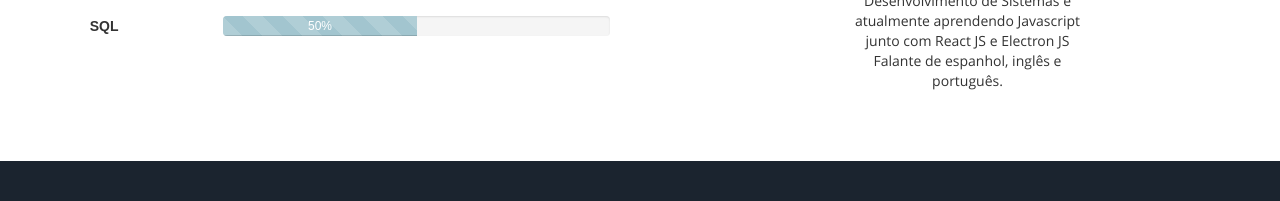
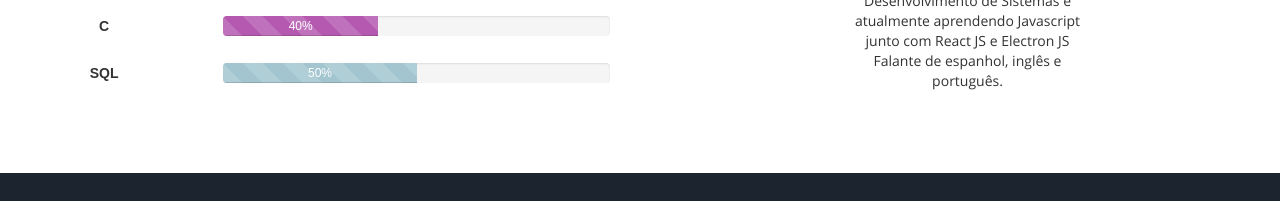
Before and after one commit to sebaskun98/FCC-S-Build-A-Personal-Portfolio-Webpage, a plain HTML site: page index.html in a window 1280 px wide. Shown: the part 599-800 px from the top of the page. Drawn offline with nearby package versions, Linux system fonts and the light colour scheme; a web font is replaced by a local one.

Commit message:
add favicon

```diff
--- a/index.html
+++ b/index.html
@@ -2,8 +2,8 @@
 <html>
 <head>
   <meta charset="utf-8">
-  <meta name="author" content="">
-  <meta name="description" content="">
+  <meta name="author" content="Sebastian Sánchez">
+  <meta name="description" content="Sebastian Sánchez Portfolio">
   <meta name="viewport" content="width=device-width,initial-scale=1">
   <title>Sebastian Sánchez - Portfolio</title>
   <link rel='stylesheet' href='https://cdnjs.cloudflare.com/ajax/libs/twitter-bootstrap/4.1.3/css/bootstrap.min.css'>
@@ -11,6 +11,7 @@
   <link href="css/style.css" rel="stylesheet">
   <link href="css/main.css" rel="stylesheet">
   <link href="css/styles.min.css" rel="stylesheet">
+  <link rel="icon" href="https://static-s.aa-cdn.net/img/gp/20600006437692/AV-LsHXaXCQfaQnQo3RZyidy5I-cPbNmsbLA-9vkDbT2LjvOox7_3nvrQiie6WYC_Hho=w300?v=1" type="image/x-icon"/>
 </head>
 
 <body>
@@ -73,6 +74,14 @@
       <div class="progress-bar" style="width: 60%; background-color: #F54A40">60%</div>
     </div>
   </div>
+  <div class="col-md-4 col-xs-6">
+      <h5>C</h5>
+    </div>
+  <div class="col-md-8 col-xs-6">
+    <div class="progress progress-striped active fix-progress-bar">
+      <div class="progress-bar  " style="width: 40%; background-color: rgb(180, 88, 176)">40%</div>
+    </div>
+  </div>
     <div class="col-md-4 col-xs-6">
         <h5>SQL</h5>
       </div>
@@ -81,6 +90,7 @@
         <div class="progress-bar  " style="width: 50%; background-color: #A2C5CF">50%</div>
       </div>
     </div>
+
   </div>
   <div class="col-md-6">
     <h4 class="text-center" style="padding-bottom:15px; padding-top:15px">Sobre mim</h4>
```
